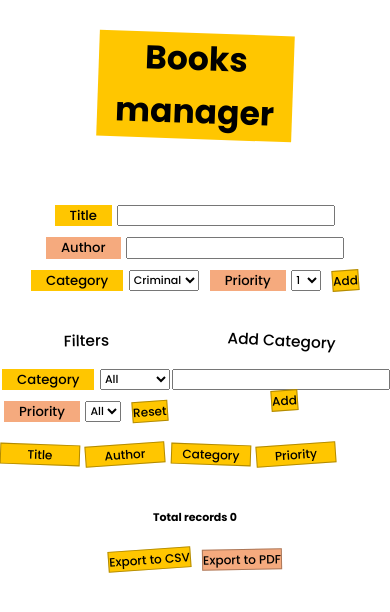
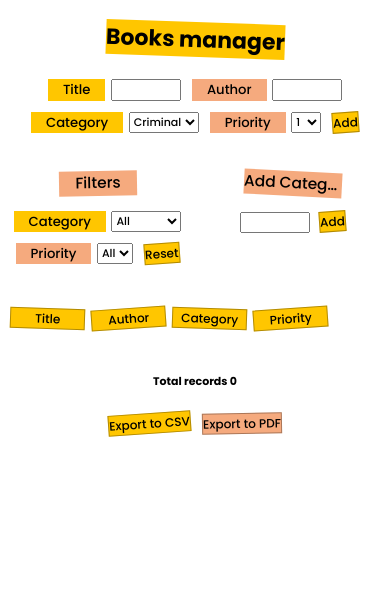
Before and after one commit to mycak/books-manager-vanillaJS, a website: page index.html in a window 390 px wide. Drawn offline with Linux system fonts and the light colour scheme.

Commit message:
media queries fixed

```diff
--- a/src/index.css
+++ b/src/index.css
@@ -23,7 +23,7 @@ a {
 h1 {
   max-width: 50%;
   font-size: 3em;
-  margin: 1em auto 2em auto;
+  margin: 1em auto 1em auto;
   background-color: #ffc600;
   transform: rotate(2deg);
 }
@@ -101,6 +101,7 @@ h1 {
 .filterAndCategory__modul {
   margin-top: 2em;
   display: flex;
+  width: 100%;
 }
 .filterAndCategory__modul > div {
   flex-basis: 100%;
@@ -111,6 +112,7 @@ h1 {
   width: 20%;
   margin: 1em auto 1em auto;
   transform: rotate(-1deg);
+  background-color: #f5aa7e;
 }
 .category p {
   width: 50%;
@@ -123,7 +125,7 @@ h1 {
 /* TABLE TABLE TABLE TABLE TABLE TABLE TABLE TABLE TABLE TABLE TABLE TABLE  */
 .table {
   width: 80%;
-  margin: 2em auto 2em auto;
+  margin: 4em auto 2em auto;
 }
 .table__headers {
   font-weight: 700;
@@ -229,11 +231,33 @@ h1 {
     width: 95%;
   }
 }
+@media (max-width: 700px) {
+  h1 {
+    max-width: 80%;
+  }
+  .button__edit {
+    padding: 0 5px 0 5px;
+  }
+}
 @media (max-width: 600px) {
+  h1 {
+    font-size: 2em;
+  }
   html {
     font-size: 11px;
   }
+  input {
+    max-width: 70px;
+  }
   .table {
-    width: 100%;
+    width: 95%;
   }
 }
+@media (max-width: 600px) {
+  p {
+    text-overflow: ellipsis;
+    overflow: hidden;
+    width: 160px;
+    white-space: nowrap;
+  }
+}
```
